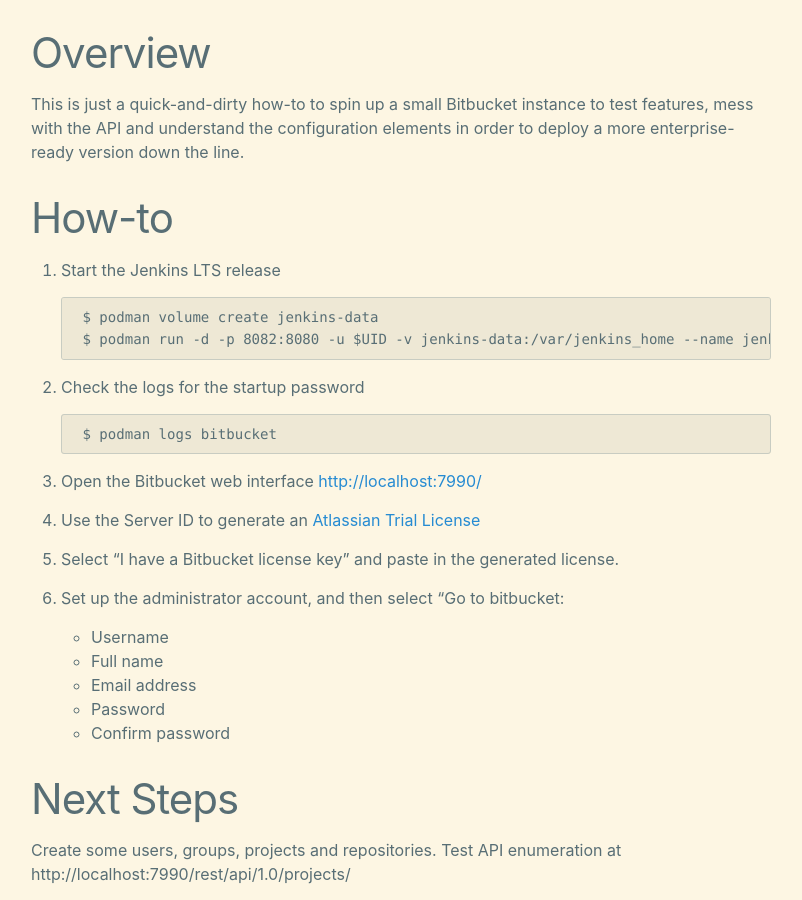
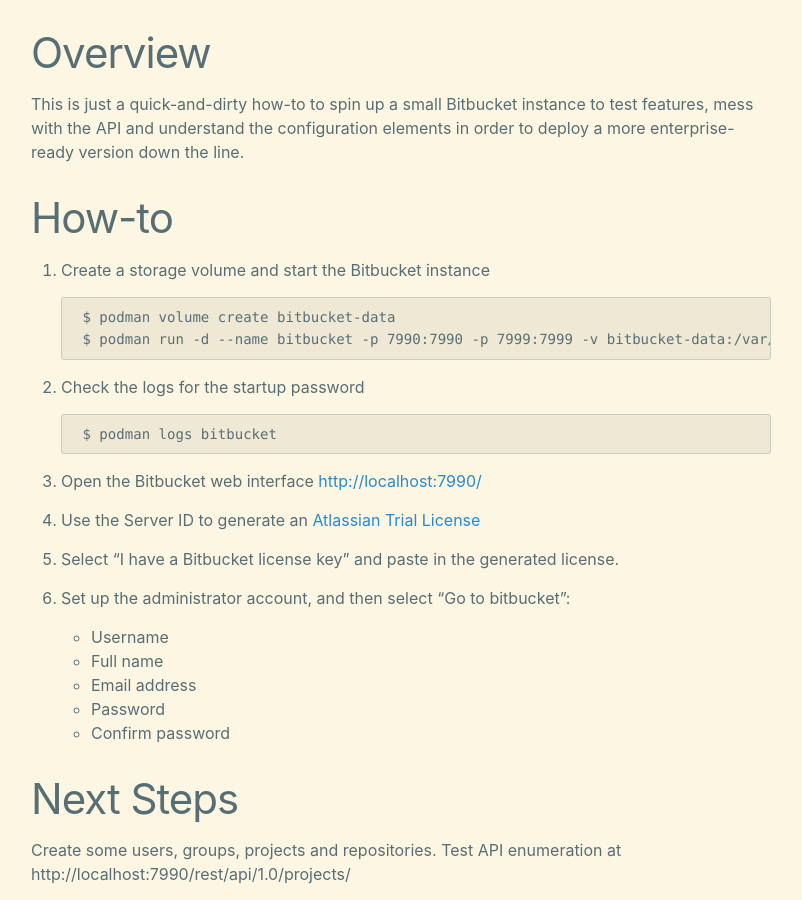
Before and after one commit to wmcdonald404/wmcdonald404.github.io, a Jekyll site: the page built from _posts/2025-06-07-bitbucket-on-podman.md, in a window 1280 px wide and 900 px high, scrolled down 328 px. Shown: the whole window, without its empty margins (239-1041 px from the left). Built offline with Jekyll 4.4.1, drawn with Linux system fonts in a browser that asks for light colours.

Commit message:
Fix volume name.

````diff
--- a/_posts/2025-06-07-bitbucket-on-podman.md
+++ b/_posts/2025-06-07-bitbucket-on-podman.md
@@ -14,11 +14,11 @@ This is just a quick-and-dirty how-to to spin up a small Bitbucket instance to t
 
 # How-to
 
-1. Start the Jenkins LTS release
+1. Create a storage volume and start the Bitbucket instance
 
     ```
-    $ podman volume create jenkins-data
-    $ podman run -d -p 8082:8080 -u $UID -v jenkins-data:/var/jenkins_home --name jenkins docker.io/jenkins/jenkins:lts
+    $ podman volume create bitbucket-data
+    $ podman run -d --name bitbucket -p 7990:7990 -p 7999:7999 -v bitbucket-data:/var/atlassian/application-data/bitbucket docker.io/atlassian/bitbucket
     ```
 
 2. Check the logs for the startup password
@@ -33,7 +33,7 @@ This is just a quick-and-dirty how-to to spin up a small Bitbucket instance to t
 
 5. Select "I have a Bitbucket license key" and paste in the generated license.
 
-6. Set up the administrator account, and then select "Go to bitbucket:
+6. Set up the administrator account, and then select "Go to bitbucket":
   - Username
   - Full name
   - Email address
````
